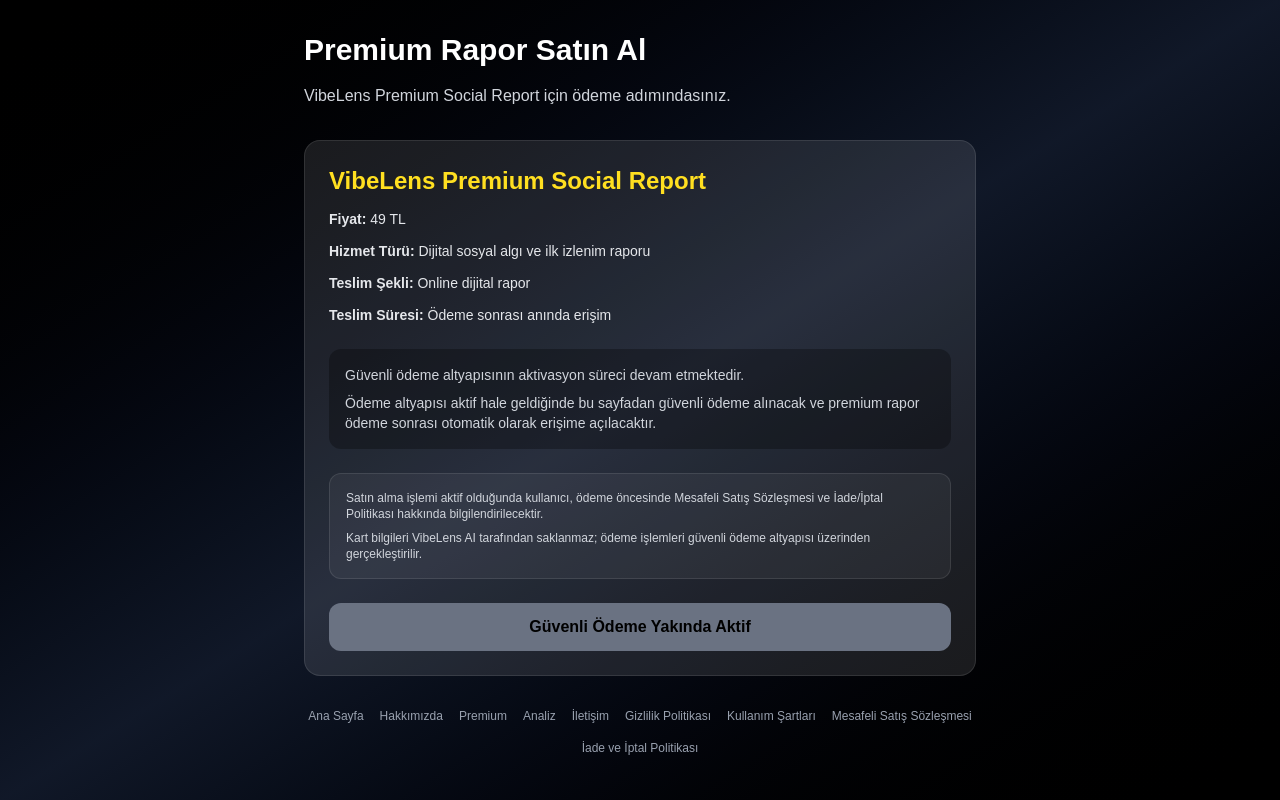
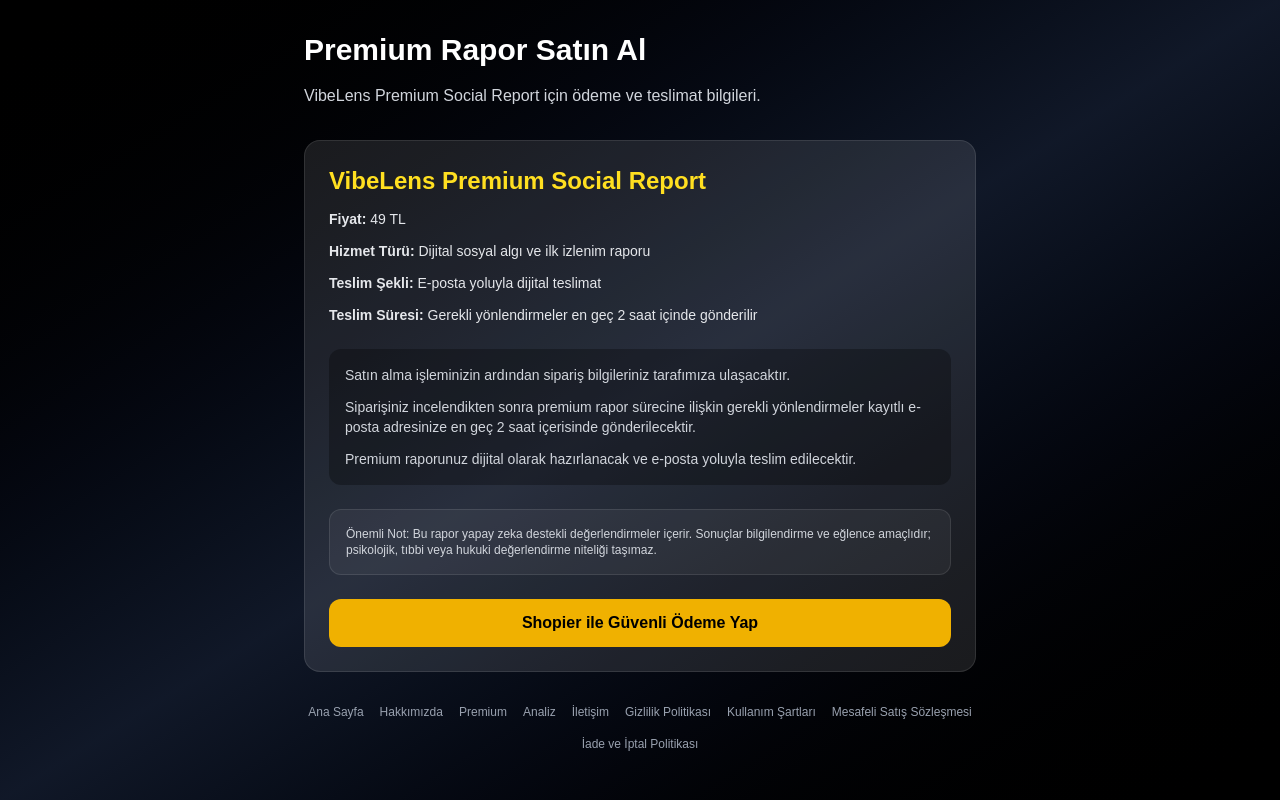
Before and after one commit to safakbahar68-lgtm/vibelens-ai, a Next.js app: page /payment in a window 1280 px wide. Built offline with nearby package versions, Linux system fonts and the light colour scheme.

Commit message:
connect payment page to shopier

```diff
--- a/app/payment/page.tsx
+++ b/app/payment/page.tsx
@@ -1,6 +1,8 @@
 import Link from "next/link";
 
 export default function PaymentPage() {
+  const shopierLink = "https://www.shopier.com/vibelensai/47868020";
+
   return (
     <main className="min-h-screen bg-gradient-to-br from-black via-gray-900 to-black text-white p-8">
       <div className="max-w-2xl mx-auto">
@@ -9,7 +11,7 @@
         </h1>
 
         <p className="text-gray-300 mb-8">
-          VibeLens Premium Social Report için ödeme adımındasınız.
+          VibeLens Premium Social Report için ödeme ve teslimat bilgileri.
         </p>
 
         <div className="bg-white/10 border border-white/10 rounded-2xl p-6 mb-6">
@@ -20,36 +22,38 @@
           <div className="space-y-3 text-sm text-gray-200 mb-6">
             <p><strong>Fiyat:</strong> 49 TL</p>
             <p><strong>Hizmet Türü:</strong> Dijital sosyal algı ve ilk izlenim raporu</p>
-            <p><strong>Teslim Şekli:</strong> Online dijital rapor</p>
-            <p><strong>Teslim Süresi:</strong> Ödeme sonrası anında erişim</p>
+            <p><strong>Teslim Şekli:</strong> E-posta yoluyla dijital teslimat</p>
+            <p><strong>Teslim Süresi:</strong> Gerekli yönlendirmeler en geç 2 saat içinde gönderilir</p>
           </div>
 
-          <div className="bg-black/30 rounded-xl p-4 mb-6">
-            <p className="text-sm text-gray-300 mb-2">
-              Güvenli ödeme altyapısının aktivasyon süreci devam etmektedir.
+          <div className="bg-black/30 rounded-xl p-4 mb-6 text-sm text-gray-300 space-y-3">
+            <p>
+              Satın alma işleminizin ardından sipariş bilgileriniz tarafımıza ulaşacaktır.
             </p>
 
-            <p className="text-sm text-gray-300">
-              Ödeme altyapısı aktif hale geldiğinde bu sayfadan güvenli ödeme alınacak ve premium rapor ödeme sonrası otomatik olarak erişime açılacaktır.
+            <p>
+              Siparişiniz incelendikten sonra premium rapor sürecine ilişkin gerekli yönlendirmeler kayıtlı e-posta adresinize en geç 2 saat içerisinde gönderilecektir.
+            </p>
+
+            <p>
+              Premium raporunuz dijital olarak hazırlanacak ve e-posta yoluyla teslim edilecektir.
             </p>
           </div>
 
           <div className="bg-white/5 border border-white/10 rounded-xl p-4 mb-6 text-xs text-gray-300">
-            <p className="mb-2">
-              Satın alma işlemi aktif olduğunda kullanıcı, ödeme öncesinde Mesafeli Satış Sözleşmesi ve İade/İptal Politikası hakkında bilgilendirilecektir.
-            </p>
-
             <p>
-              Kart bilgileri VibeLens AI tarafından saklanmaz; ödeme işlemleri güvenli ödeme altyapısı üzerinden gerçekleştirilir.
+              Önemli Not: Bu rapor yapay zeka destekli değerlendirmeler içerir. Sonuçlar bilgilendirme ve eğlence amaçlıdır; psikolojik, tıbbi veya hukuki değerlendirme niteliği taşımaz.
             </p>
           </div>
 
-          <button
-            disabled
-            className="w-full p-3 rounded-xl bg-gray-500 text-black font-bold cursor-not-allowed"
+          <a
+            href={shopierLink}
+            target="_blank"
+            rel="noopener noreferrer"
+            className="block text-center w-full p-3 rounded-xl bg-yellow-500 text-black font-bold hover:bg-yellow-400 transition"
           >
-            Güvenli Ödeme Yakında Aktif
-          </button>
+            Shopier ile Güvenli Ödeme Yap
+          </a>
         </div>
 
         <footer className="mt-8 flex flex-wrap justify-center gap-4 text-xs text-gray-400">
```
